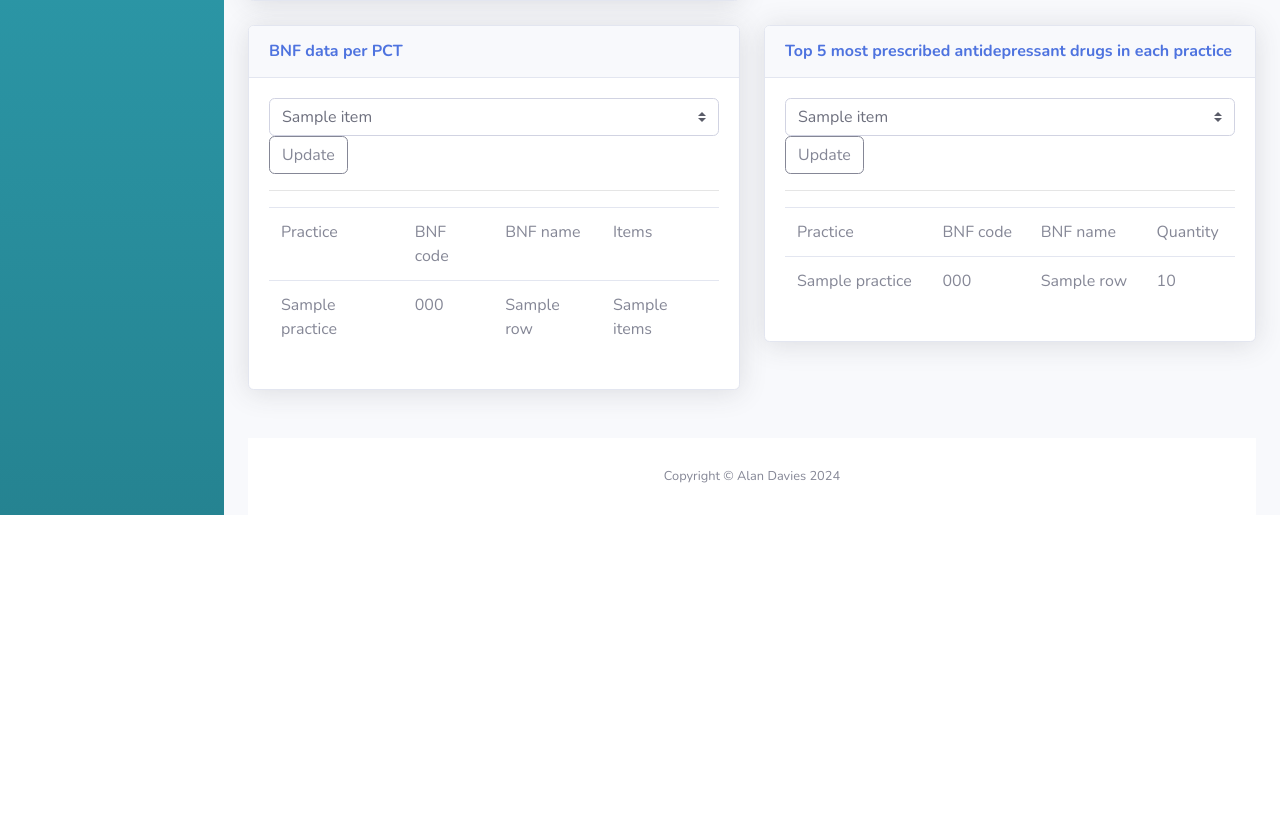
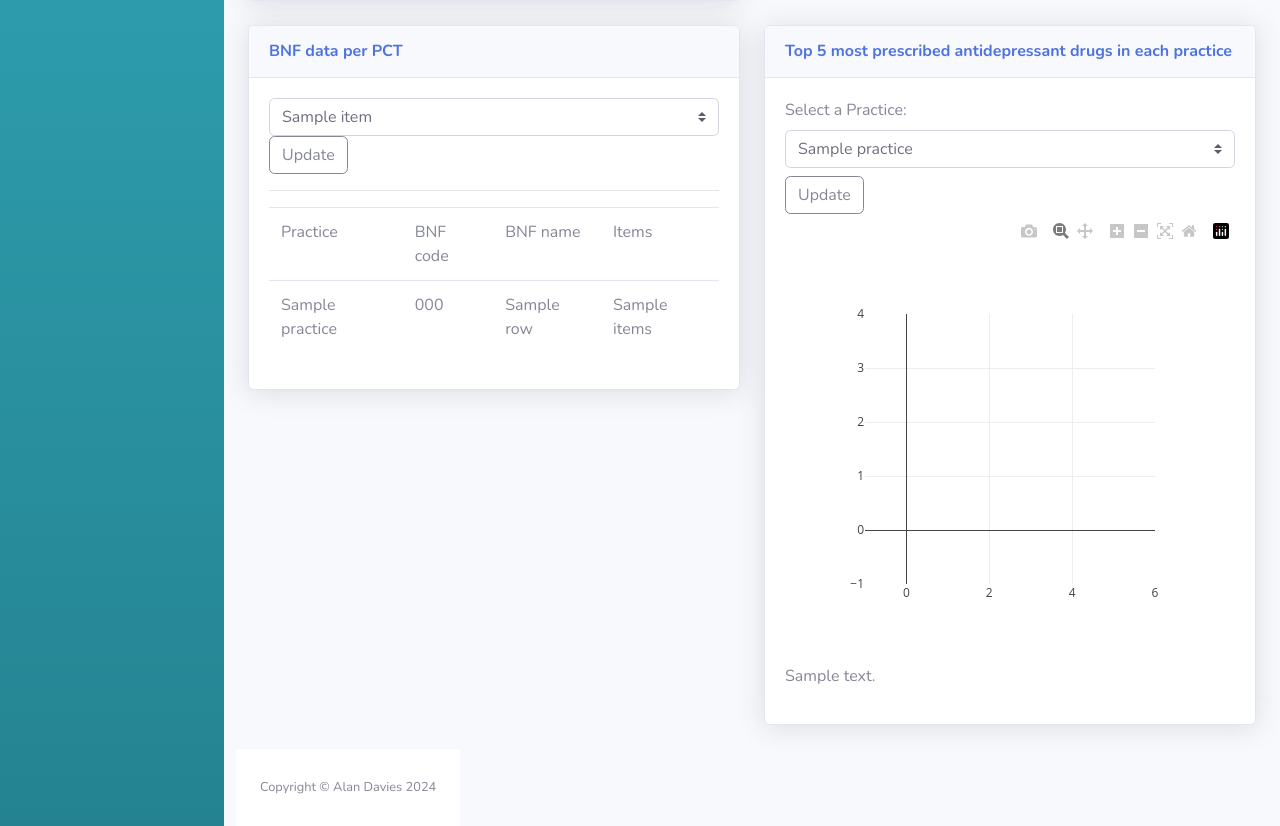
Before and after one commit to harryc898/group_lima, a Flask app: template app/templates/dashboard/index.html in a window 1280 px wide. Shown: the part 1195-2021 px from the top of the page. Before the commit the page ends 1710 px from the top, so only its background shows below. Run offline with Flask 3, Linux system fonts and the light colour scheme; the template is opened without the code that fills it: most values are stand-ins (such as "Sample title", 1, 10 or a date in 2020); some libraries are stand-ins or nearby versions.

Commit message:
Sprint 2: Task 30 (v2)
From previous version:

Have written code in:
- controllers.py (views and database)
- index.html

Where the task is at:
- Have a bar chart with a drop-down selection box which shows top 5 antidepressant drugs prescribed per practice

What is needed
- Formatting: Currently does not look great - need to fix white border (and maybe length too)
- Data being presented: What is quantity? - maybe be clearer about this. Also, maybe want to show BNF name rather than code (could also try pull BNF code through and have as the detail when you hover over the bar?
- Functionality: When I click on practices which have prescribed no antidepressant drugs (i.e. empty), it comes up with an error message - need to add in a feature whereby if there is no data, then either it shows an empty bar graph, or a message saying that 'no antidepressant drugs have been prescribed at this practice'

```diff
--- a/app/database/controllers.py
+++ b/app/database/controllers.py
@@ -92,10 +92,13 @@
         """Return the distinct practice codes."""
         result = db.session.execute(db.select(PrescribingData.practice).distinct()).all()
         return self.convert_tuple_list_to_raw(result)
-    def get_antidepressant_data_for_practice(self, practice, n):
-        """Return all the data for a given PCT."""
-        return (db.session.query(PrescribingData)
-                .filter(PrescribingData.practice == practice, PrescribingData.BNF_code.like('0403%'))
-                .order_by(PrescribingData.quantity.desc())
-                .limit(n)
-                .all())
+    def get_top_antidepressants_per_practice(self, selected_practice, limit=5):
+        """Fetch the top antidepressants prescribed in a practice, filtered by BNF_code and limited to a specified number."""
+        # Query the database and filter by practice and BNF_code, limiting the result to 5 rows per practice
+        result = db.session.query(PrescribingData).filter(
+            PrescribingData.practice == selected_practice,
+            PrescribingData.BNF_code.like('0403%')  # Adjust the BNF_code filter as necessary
+        ).limit(limit).all()
+
+        # Return a list of tuples containing the data for each row
+        return [(row.practice, row.BNF_code, row.BNF_name, row.quantity) for row in result]
--- a/app/templates/dashboard/index.html
+++ b/app/templates/dashboard/index.html
@@ -359,36 +359,33 @@
                   </div>
                   <div class="card-body">
                     <form method="POST" action="{{ url_for('dashboard.home') }}">
+                      <label for="practice-select">Select a Practice:</label>
                         <select class="custom-select" id="practice-select" name="practice-option">
-                          {% for item in dashboard_data.practice_list %}
-                            <option value="{{ item }}" {% if item == dashboard_data.selected_practice %}selected{% endif %}>
-                              {{ item }}
+                          {% for practice in dashboard_data.practice_list %}
+                            <option value="{{ practice }}" {% if practice == dashboard_data.selected_practice %}selected{% endif %}>
+                              {{ practice }}
                              </option>
                           {% endfor %}
                         </select>
-                        <!-- Add hidden field to preserve PCT selection -->
                       <input type="hidden" name="pct-option" value="{{ dashboard_data.selected_pct }}">
-                        <input type="submit" value="Update" class="btn btn-outline-secondary" />
+                      <button type="submit" class="btn btn-outline-secondary mt-2">Update</button>
                     </form>
-                      <hr />
-                      <table class="table">
-                      <thead>
-                        <td>Practice</td>
-                        <td>BNF code</td>
-                        <td>BNF name</td>
-                        <td>Quantity</td>
-                      </thead>
-                        <tbody>
-                        {% for row in dashboard_data.practice_data %}
-                          <tr>
-                            <td>{{ row.practice }}</td>
-                            <td>{{ row.BNF_code }}</td>
-                            <td>{{ row.BNF_name }}</td>
-                            <td>{{ row.quantity }}</td>
-                          </tr>
-                        {% endfor %}
-                        </tbody>
-                      </table>
+                    <div id="bar-chart-container">
+                      {% if dashboard_data.top_antidepressant_quantity_plot_data.graphJSON %}
+                      <div id="antidepressant-chart">
+                        <script>
+                          var antidepressantData = {{ dashboard_data.top_antidepressant_quantity_plot_data.graphJSON | safe }};
+                          Plotly.newPlot('antidepressant-chart', antidepressantData);
+                        </script>
+                      </div>
+                      <div>
+                        <p>{{ dashboard_data.top_antidepressant_quantity_plot_data.description }}</p>
+                      </div>
+                      <div>
+                        {% else %}
+                          <p>No data available for the selected practice.</p>
+                        {% endif %}
+                      </div>
                     </div>
                   </div>
                 </div>
@@ -430,6 +427,38 @@
                           <div id="result" ></div>
                       </div>
 
+                  </div>
+                </div>
+            </div>
+              <!-- Creatinine clearance calculator -->
+              <div id="creat-calc">
+                <div class="card">
+                    <div class="card-header py-3">
+                      <h6 class="m-0 font-weight-bold text-primary">Creatinine clearance calculator</h6>
+                    </div>
+                    <div class="card-body">
+                      <p>Sex of patient:</p>
+                      <div>
+                        <label class="radio-inline">
+                          <input type="radio" name="sex" value="m"> Male
+                        </label>
+                        <label class="radio-inline">
+                          <input type="radio" name="sex" value="f"> Female
+                        </label>
+                        <p>Age of patient (years):</p>
+                        <input type="number" min="1" max="120" name="patients-age" />
+                        <br /><br />
+                        <p>Weight of patient (kg):</p>
+                        <input type="number" min="1" max="120" name="patients-weight" />
+                        <br /><br />
+                        <p>Serum creatinine (micromol/L):</p>
+                        <input type="number" min="1" max="120" name="patients-serum" />
+                        <br />
+                      </div>
+                      <br />
+                      <hr />
+                      <button type="button" class="btn btn-primary">Calculate</button>
+                      <button type="button" class="btn btn-danger" onclick="popup.hideCeatCalcFormPopup();">Close</button>
                     </div>
                   </div>
               </div>
--- a/app/views/controllers.py
+++ b/app/views/controllers.py
@@ -37,7 +37,7 @@
         selected_practice = practices[0]
     # Fetch data based on selections
     selected_pct_data = db_mod.get_n_data_for_PCT(selected_pct, 5)
-    selected_practice_data = db_mod.get_antidepressant_data_for_practice(selected_practice, 5)
+    selected_practice_data = db_mod.get_top_antidepressants_per_practice(selected_practice, 5)
     # prepare data structure to send to front end to update display
     dashboard_data = {
         #Tiles
@@ -51,6 +51,8 @@
         "practice_data": selected_practice_data,
         "selected_pct": selected_pct,
         "selected_practice": selected_practice,
+        #Graph for top 5 antidepressant drugs prescribed
+        "top_antidepressant_quantity_plot_data": generate_antidepressant_barchart_data(selected_practice=selected_practice),
     }
 
     # render the HTML page passing in relevant data
@@ -149,3 +151,50 @@
         'header': "Top 10 GP Practices by Prescribed Items",
         'description': "Bar chart of the top 10 GP practices by the total number of prescribed items. Hover over a bar to see the most prescribed item for each practice."
     }
+
+
+
+
+def generate_antidepressant_barchart_data(selected_practice=None):
+    """Generate the data needed to populate the top 5 antidepressants prescribed in each practice barchart."""
+    # Fetch all data
+    db_mod = Database()
+    raw_data = db_mod.get_top_antidepressants_per_practice(selected_practice=selected_practice)
+    # Organize data by practice
+    practices = {}
+    for row in raw_data:
+        practice = row[0]  # Adjust index for practice
+        if practice not in practices:
+            practices[practice] = []
+        practices[practice].append({"BNF_code": row[1], "quantity": row[3]})
+    # Default to the first practice if none is selected
+        # Handle cases where no practice is selected or the selected practice has no data
+        if not selected_practice:
+            selected_practice = list(practices.keys())[0]  # Default to the first practice
+        if selected_practice not in practices or not practices[selected_practice]:
+            # Return a placeholder response if no data is available for the selected practice
+            return {
+                'graphJSON': None,
+                'header': f"No data available for {selected_practice}",
+                'description': "Try selecting a different practice.",
+                'practice_list': list(practices.keys()),
+                'selected_practice': selected_practice,
+            }
+    # Prepare the DataFrame for the selected practice
+    df = pd.DataFrame(practices[selected_practice])
+    # Generate the bar chart
+    fig = px.bar(df, x="BNF_code", y="quantity",
+                 labels={"BNF_code": "BNF code",
+                         "quantity": "Quantity prescribed (number)"}).update_xaxes(categoryorder="sum descending")
+    # Convert the plot for rendering and add metadata
+    graphJSON = json.dumps(fig, cls=plotly.utils.PlotlyJSONEncoder)
+    header = f"Top antidepressants prescribed in practice: {selected_practice}"
+    description = "INSERT DESCRIPTION HERE (views/controllers.py)"
+    plot_data = {
+        'graphJSON': graphJSON,
+        'header': header,
+        'description': description,
+        'practice_list': list(practices.keys()),  # All practices for dropdown
+        'selected_practice': selected_practice   # Currently selected practice
+    }
+    return plot_data
```
Lines whose indentation alone changed are shown as unchanged.
